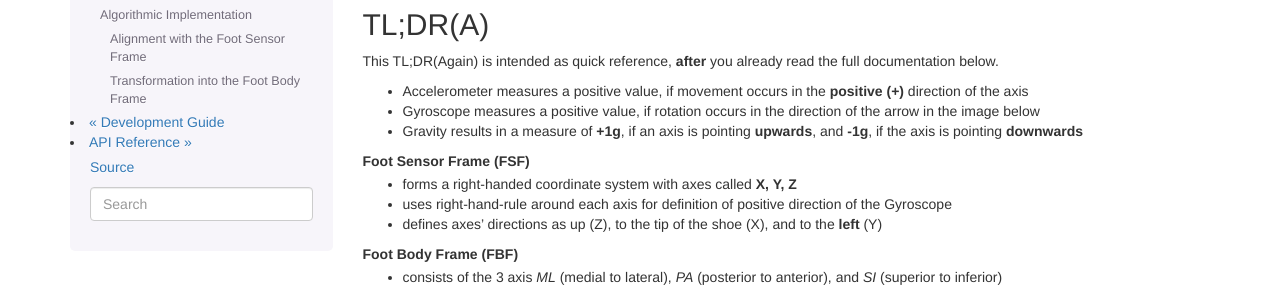
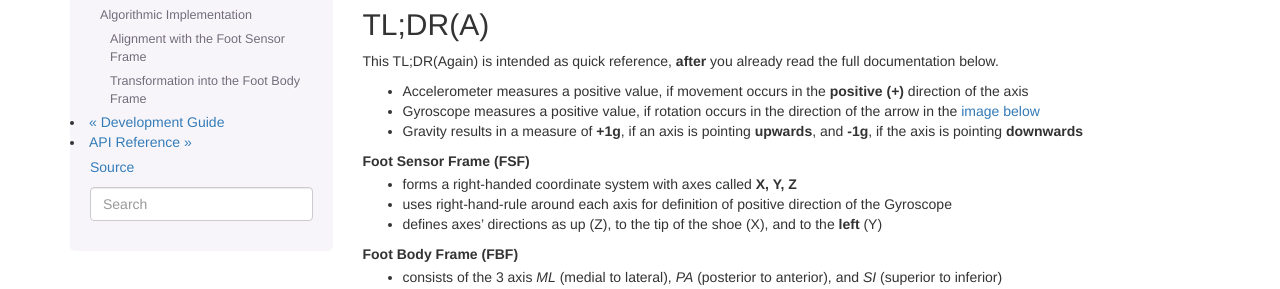
Before and after one commit to mad-lab-fau/gaitmap, a Sphinx documentation site: the page built from docs/guides/Coordinate-Systems.rst, in a window 1280 px wide and 900 px high. Shown: the part 202-491 px from the top of the window. Built offline with Sphinx 7.4.7, drawn with Linux system fonts in a browser that asks for light colours; pages that are not in the unit, such as notebooks, are missing from menus; part of the change alters nothing that is shown.

```diff
--- a/docs/guides/Coordinate-Systems.rst
+++ b/docs/guides/Coordinate-Systems.rst
@@ -14,7 +14,7 @@ TL;DR(A)
 This TL;DR(Again) is intended as quick reference, **after** you already read the full documentation below.
 
 * Accelerometer measures a positive value, if movement occurs in the **positive (+)** direction of the axis
-* Gyroscope measures a positive value, if rotation occurs in the direction of the arrow in the image below
+* Gyroscope measures a positive value, if rotation occurs in the direction of the arrow in the :ref:`image below <ff>`
 * Gravity results in a measure of **+1g**, if an axis is pointing **upwards**, and **-1g**, if the axis is pointing
   **downwards**
 
```
